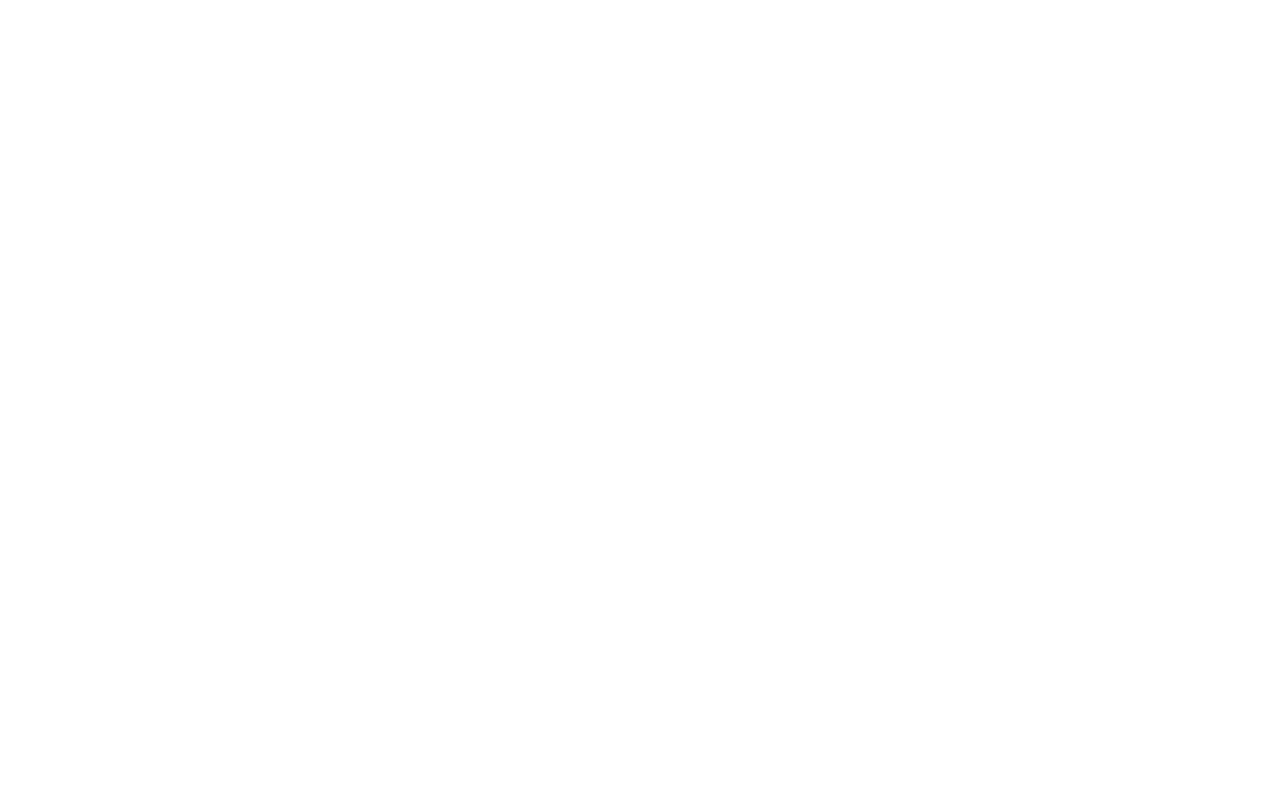
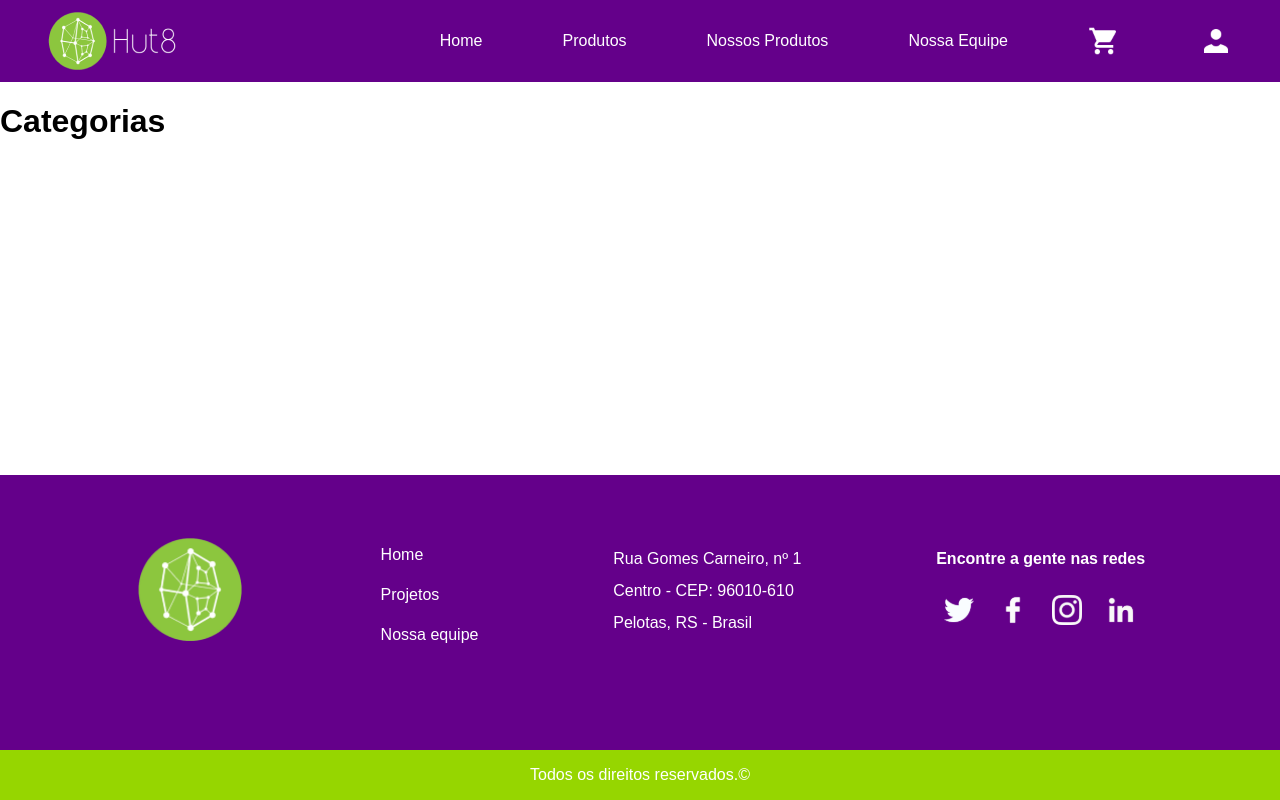
Before and after one commit to luigill/processo-seletivo-hut8-grupo4, a React (Vite) app: page /categorias in a window 1280 px wide. Before the commit this address had no page. Built offline with nearby package versions, Linux system fonts and the light colour scheme.

Commit message:
Alteração nas rotas para a criação da page Categorias

```diff
--- a/src/App.jsx
+++ b/src/App.jsx
@@ -1,11 +1,15 @@
 import { BrowserRouter as Router, Routes, Route } from "react-router-dom";
 import Home from "./pages/Home";
+import Categorias from "./pages/Categorias";
+
 
 const App = () => {
   return (
     <Router>
       <Routes>
       <Route path="/" element={<Home/>} />
+      <Route path="/categorias" element={<Categorias/>} />
+
       </Routes>
     </Router>
   );
--- /dev/null
+++ b/src/pages/Categorias/index.tsx
@@ -0,0 +1,14 @@
+import React from "react";
+import FooterMenu from "../../Components/Footer";
+import NavMenu from "../../Components/Menu";
+import "./styles.scss";
+
+export default function Categorias(){
+    return(
+        <>
+        <NavMenu/>
+        <h1>Categorias</h1>
+        <FooterMenu/>
+        </>
+    );
+}
```
Also changed, not shown: src/pages/Categorias/styles.scss (added), 2 other files (tests, documents, lock files or other folders).
